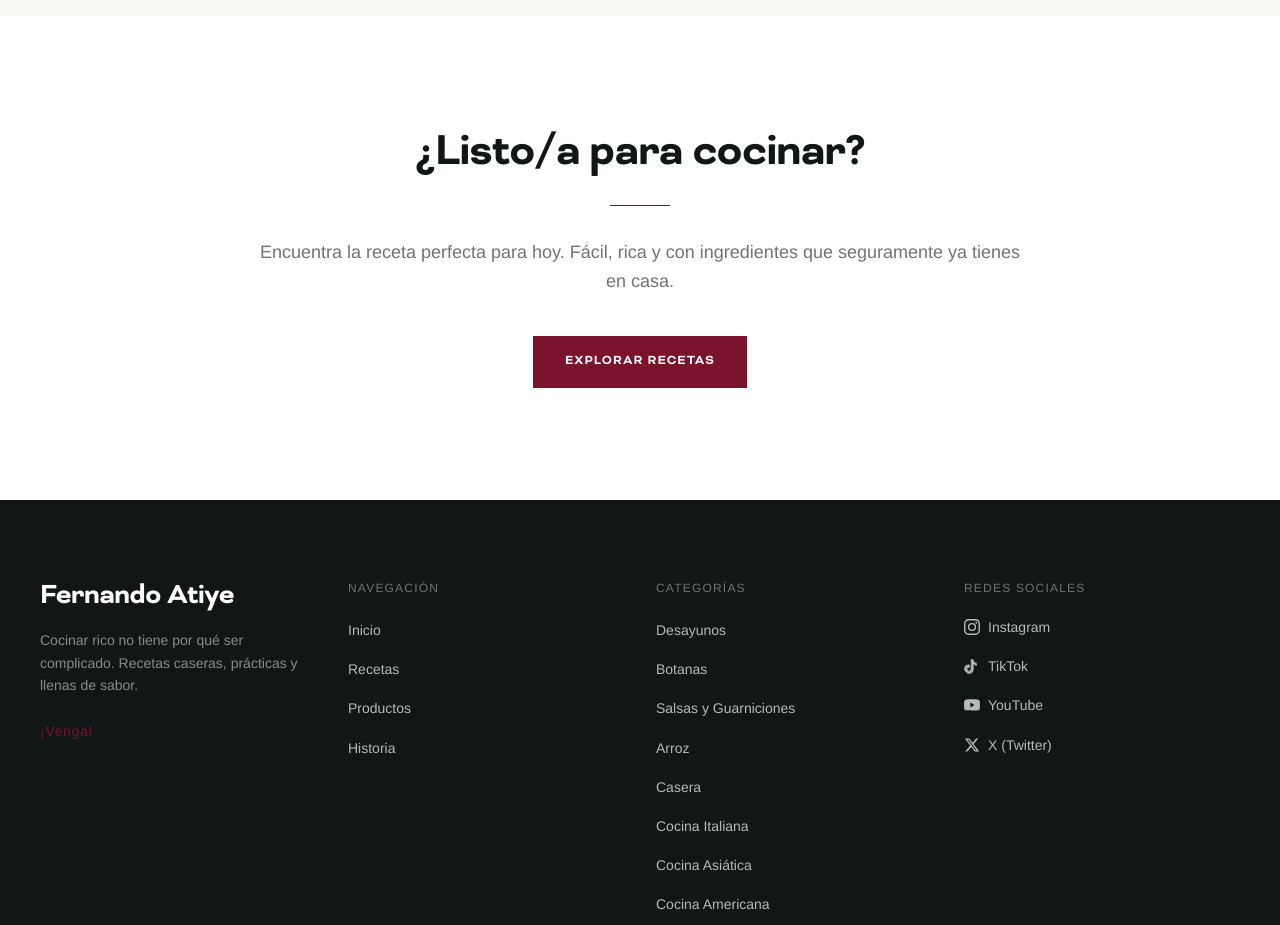
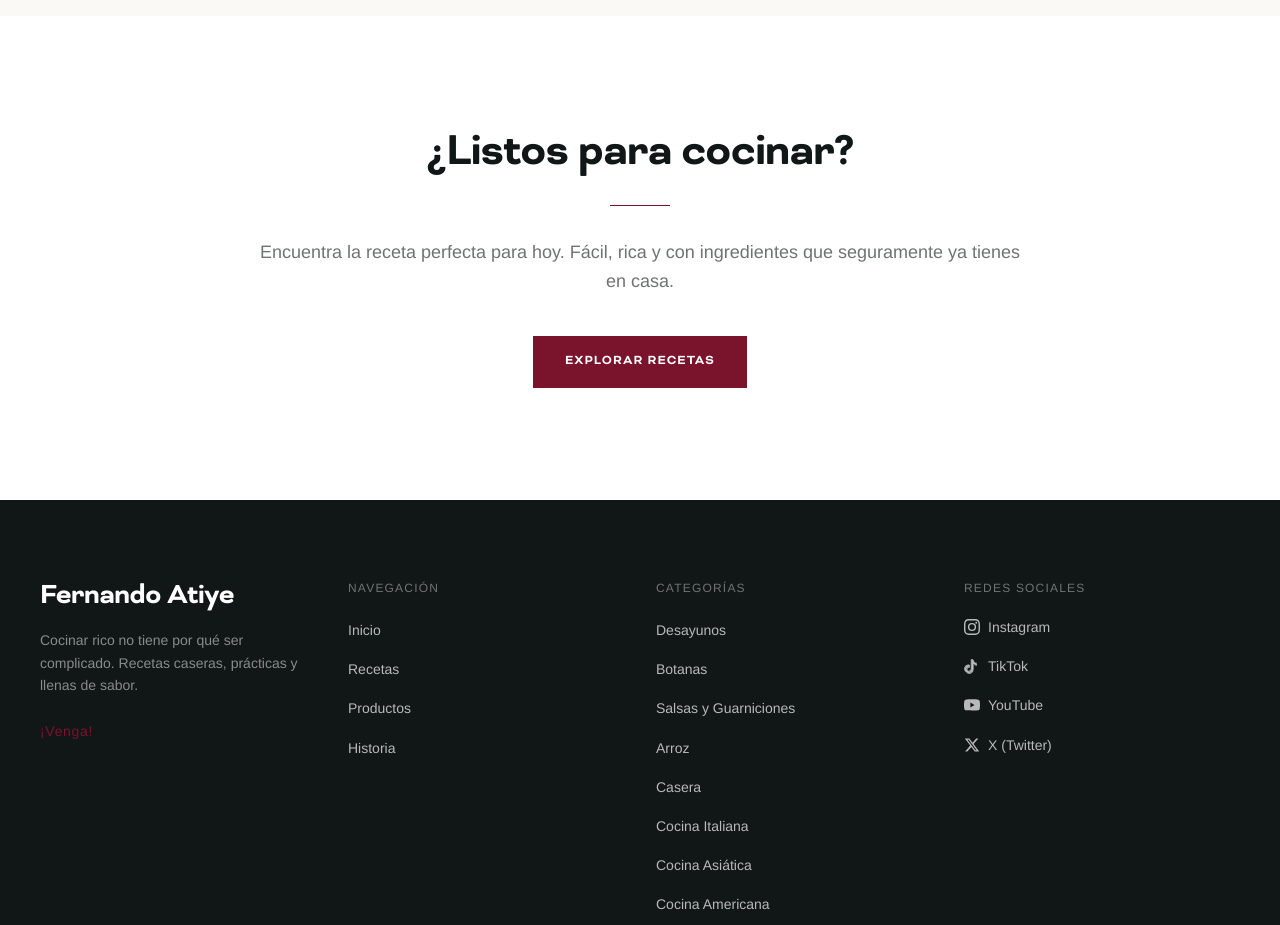
Before and after one commit to devsrodrigo/feratiye, a Next.js app: page / in a window 1280 px wide. Shown: the part 4680-5605 px from the top of the page. Built offline with nearby package versions, Linux system fonts and the light colour scheme; a web font is replaced by a local one.

Commit message:
Corregir texto de CTA en página de inicio a '¿Listos para cocinar?'

```diff
--- a/app/page.tsx
+++ b/app/page.tsx
@@ -213,7 +213,7 @@ export default function HomePage() {
       ═══════════════════════════════════════════════ */}
       <section className="py-20 lg:py-28 px-6">
         <div className="max-w-3xl mx-auto text-center">
-          <h2 className="text-3xl md:text-5xl mb-6">¿Listo/a para cocinar?</h2>
+          <h2 className="text-3xl md:text-5xl mb-6">¿Listos para cocinar?</h2>
           <div className="editorial-rule" />
           <p className="text-dark/60 mt-8 mb-10 text-lg leading-relaxed">
             Encuentra la receta perfecta para hoy. Fácil, rica y con ingredientes
```
